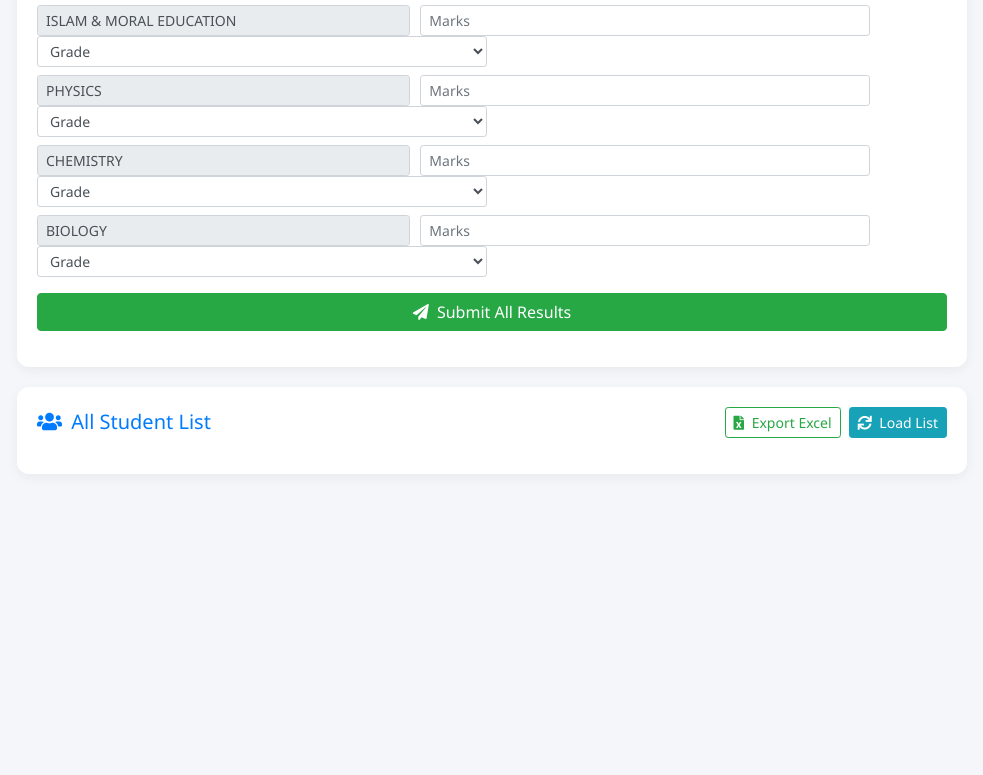
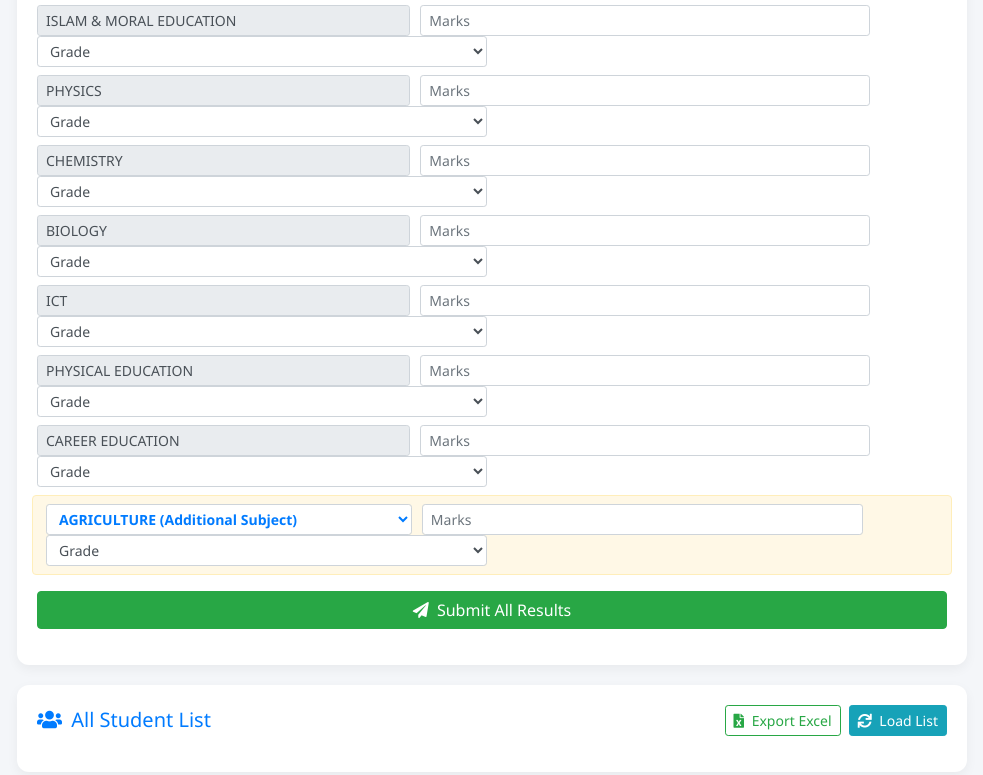
Before and after one commit to siamislam4441/admin, a plain HTML site: page index.html in a window 1280 px wide. Shown: the part 638-1413 px from the top of the page, without its empty margins (148-1131 px from the left). Before the commit the page ends 1182 px from the top, so only its background shows below. Drawn offline with nearby package versions, Linux system fonts and the light colour scheme.

Commit message:
Update index.html

```diff
--- a/index.html
+++ b/index.html
@@ -3,7 +3,7 @@
 <head>
     <meta charset="UTF-8">
     <meta name="viewport" content="width=device-width, initial-scale=1.0">
-    <title>Advanced Admin Panel - Exam & Auto GPA</title>
+    <title>Advanced Admin Panel - Subject Updated</title>
     <link rel="stylesheet" href="https://cdnjs.cloudflare.com/ajax/libs/twitter-bootstrap/4.6.2/css/bootstrap.min.css">
     <link rel="stylesheet" href="https://cdnjs.cloudflare.com/ajax/libs/font-awesome/5.15.4/css/all.min.css">
     <style>
@@ -20,6 +20,7 @@
         .nav-tabs .nav-link.active { font-weight: bold; color: #14A44D; border-bottom: 3px solid #14A44D; }
         .tab-content { padding-top: 15px; }
         .auto-gpa-badge { background: #eef9f1; border: 1px solid #14A44D; color: #14A44D; font-weight: bold; }
+        .optional-bg { background-color: #fff8e6; border: 1px solid #ffeeba; }
 
         @media (max-width: 576px) {
             .admin-card, .list-card { padding: 15px; margin: 10px auto; }
@@ -41,7 +42,7 @@
     <div class="admin-card">
         <div class="header-title">
             <h3 class="m-0"><i class="fas fa-user-shield mr-2"></i>Admin Panel</h3>
-            <small>Result Entry System with Auto GPA & Exam Filter</small>
+            <small>Student Result Entry System (Updated Subjects)</small>
         </div>
 
         <div class="form-row">
@@ -103,7 +104,11 @@
                             <option value="PHYSICS">PHYSICS</option>
                             <option value="CHEMISTRY">CHEMISTRY</option>
                             <option value="BIOLOGY">BIOLOGY</option>
-                            <option value="HIGHER MATHEMATICS">HIGHER MATHEMATICS</option>
+                            <option value="ICT">ICT</option>
+                            <option value="PHYSICAL EDUCATION">PHYSICAL EDUCATION</option>
+                            <option value="CAREER EDUCATION">CAREER EDUCATION</option>
+                            <option value="AGRICULTURE">AGRICULTURE (Additional)</option>
+                            <option value="HIGHER MATHEMATICS">HIGHER MATHEMATICS (Additional)</option>
                         </select>
                     </div>
 
@@ -128,7 +133,7 @@
         <div id="statusMsg" class="mt-3 text-center"></div>
     </div>
 
-    <!-- Student List Section with Exam Filter -->
+    <!-- Student List Section -->
     <div class="list-card">
         <div class="d-flex flex-wrap justify-content-between align-items-center mb-3">
             <h5 class="text-primary m-0 mb-2 mb-md-0"><i class="fas fa-users mr-1"></i> All Student List</h5>
@@ -241,7 +246,21 @@
 
 <script>
     const SCRIPT_URL = "https://script.google.com/macros/s/AKfycbxrIkVaHpNz483PsAlvT4bCpM7IiWIfz3jxvLCanJUJ6dFBHxmzulhLEH09dPxwXLQqCQ/exec";
-    const subjectsList = ["BANGLA", "ENGLISH", "MATHEMATICS", "BANGLADESH & GLOBAL STUDIES", "ISLAM & MORAL EDUCATION", "PHYSICS", "CHEMISTRY", "BIOLOGY"];
+
+    // মেইন বিষয়সমূহ
+    const regularSubjects = [
+        "BANGLA",
+        "ENGLISH",
+        "MATHEMATICS",
+        "BANGLADESH & GLOBAL STUDIES",
+        "ISLAM & MORAL EDUCATION",
+        "PHYSICS",
+        "CHEMISTRY",
+        "BIOLOGY",
+        "ICT",
+        "PHYSICAL EDUCATION",
+        "CAREER EDUCATION"
+    ];
 
     let rawStudentData = [];
     let filteredData = [];
@@ -250,7 +269,10 @@
 
     window.onload = function() {
         const container = document.getElementById('bulkSubjectRows');
-        subjectsList.forEach(sub => {
+        container.innerHTML = "";
+
+        // ১. সাধারণ বিষয়গুলোর ইনপুট রো তৈরি
+        regularSubjects.forEach(sub => {
             container.innerHTML += `
                 <div class="form-row mb-2 align-items-center">
                     <div class="col-12 col-md-5 mb-1 mb-md-0"><input type="text" class="form-control form-control-sm sub-name" value="${sub}" readonly></div>
@@ -265,6 +287,26 @@
                 </div>
             `;
         });
+
+        // ২. অতিরিক্ত বিষয়ের (Agriculture / Higher Math) জন্য স্পেশাল অপশনাল ড্রপডাউন রো
+        container.innerHTML += `
+            <div class="form-row mb-2 align-items-center p-2 rounded optional-bg">
+                <div class="col-12 col-md-5 mb-1 mb-md-0">
+                    <select class="form-control form-control-sm sub-name font-weight-bold text-primary">
+                        <option value="AGRICULTURE">AGRICULTURE (Additional Subject)</option>
+                        <option value="HIGHER MATHEMATICS">HIGHER MATHEMATICS (Additional Subject)</option>
+                    </select>
+                </div>
+                <div class="col-6 col-md-3.5"><input type="number" oninput="autoCalculateBulkGrade(this)" class="form-control form-control-sm sub-marks" placeholder="Marks"></div>
+                <div class="col-6 col-md-3.5">
+                    <select class="form-control form-control-sm sub-grade" onchange="calculateOverallGpa()">
+                        <option value="">Grade</option>
+                        <option value="A+">A+</option><option value="A">A</option><option value="A-">A-</option>
+                        <option value="B">B</option><option value="C">C</option><option value="D">D</option><option value="F">F</option>
+                    </select>
+                </div>
+            </div>
+        `;
     };
 
     // Grade to Point Mapping
@@ -303,7 +345,7 @@
         document.getElementById('single_grade').value = getGradeFromMarks(val);
     }
 
-    // অটো GPA গণনার লজিক
+    // অটো GPA গণনা
     function calculateOverallGpa() {
         const gradeSelects = document.querySelectorAll('#bulkSubjectRows .sub-grade');
         let totalPoints = 0;
```
